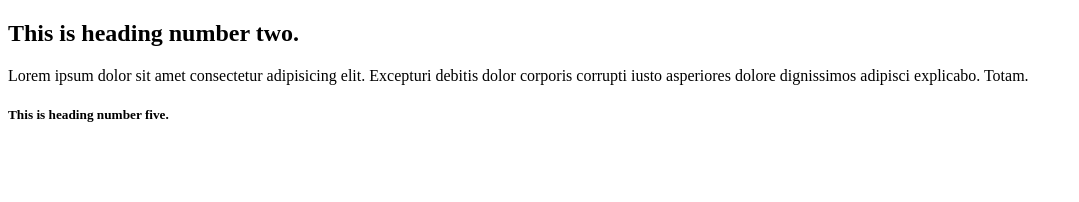
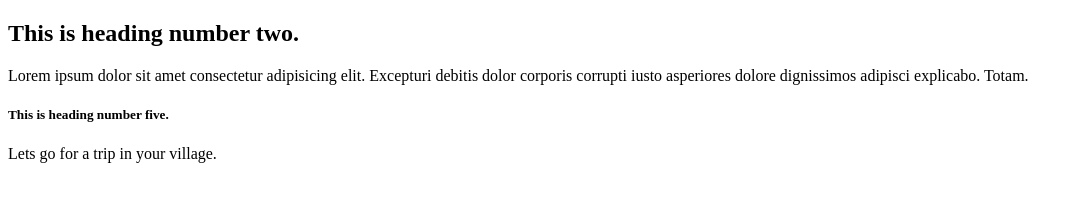
Before and after one commit to aLAM-mAHBUB/my_first_website, a plain HTML site: page index.html in a window 1280 px wide. Shown: the whole page, without its empty margins (0-1079 px from the left). Drawn offline with Linux system fonts and the light colour scheme.

Commit message:
added a paragraph

```diff
--- a/index.html
+++ b/index.html
@@ -9,5 +9,6 @@
     <h2>This is heading number two.</h2>
     <p>Lorem ipsum dolor sit amet consectetur adipisicing elit. Excepturi debitis dolor corporis corrupti iusto asperiores dolore dignissimos adipisci explicabo. Totam.</p>
     <h5>This is heading number five.</h5>
+    <p>Lets go for a trip in your village.</p>
 </body>
 </html>
```
